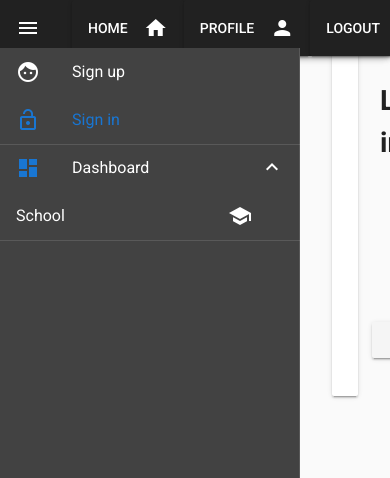
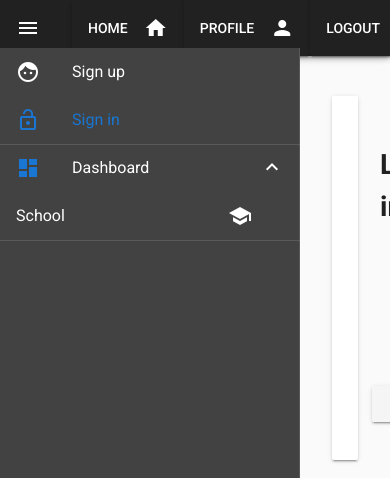
Before and after one commit to atharva3010/gramiksha-udaan, a Vue app: page /Login in a window 390 px wide. Shown: the top 478 px of the page. Built offline with nearby package versions, Linux system fonts and the light colour scheme.

Commit message:
added padding bottom to main

```diff
--- a/src/App.vue
+++ b/src/App.vue
@@ -85,6 +85,12 @@
   .nav-drawer {
     margin-top: 48px !important;
   }
+  main {
+    padding: 48px 0;
+  }
+}
+main {
+  padding: 64px 0;
 }
 </style>
 
```
